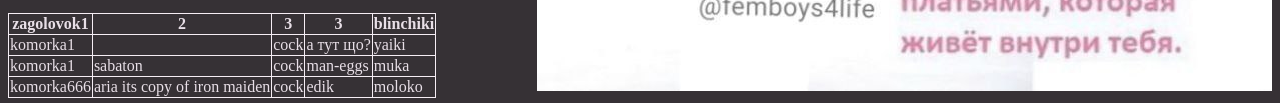
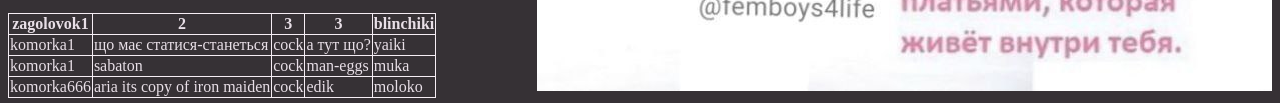
Before and after one commit to xxxpeh/-, a plain HTML site: page index.html in a window 1280 px wide. Shown: the part 730-833 px from the top of the page. Drawn offline with Linux system fonts and the light colour scheme.

Commit message:
Update index.html

```diff
--- a/index.html
+++ b/index.html
@@ -34,7 +34,7 @@
         <th>zagolovok1</th><th>2</th><th>3</th><th>3</th><th>blinchiki</th>
         </tr>
 <tr>
-    <td>komorka1</td><td> </td><td>cock</td><td>а тут що?</td><td>yaiki</td>
+    <td>komorka1</td><td>що має статися-станеться </td><td>cock</td><td>а тут що?</td><td>yaiki</td>
 </tr>
 <tr></tr>
     <td>komorka1</td><td>sabaton </td><td>cock</td><td>man-eggs</td><td>muka</td>
```
